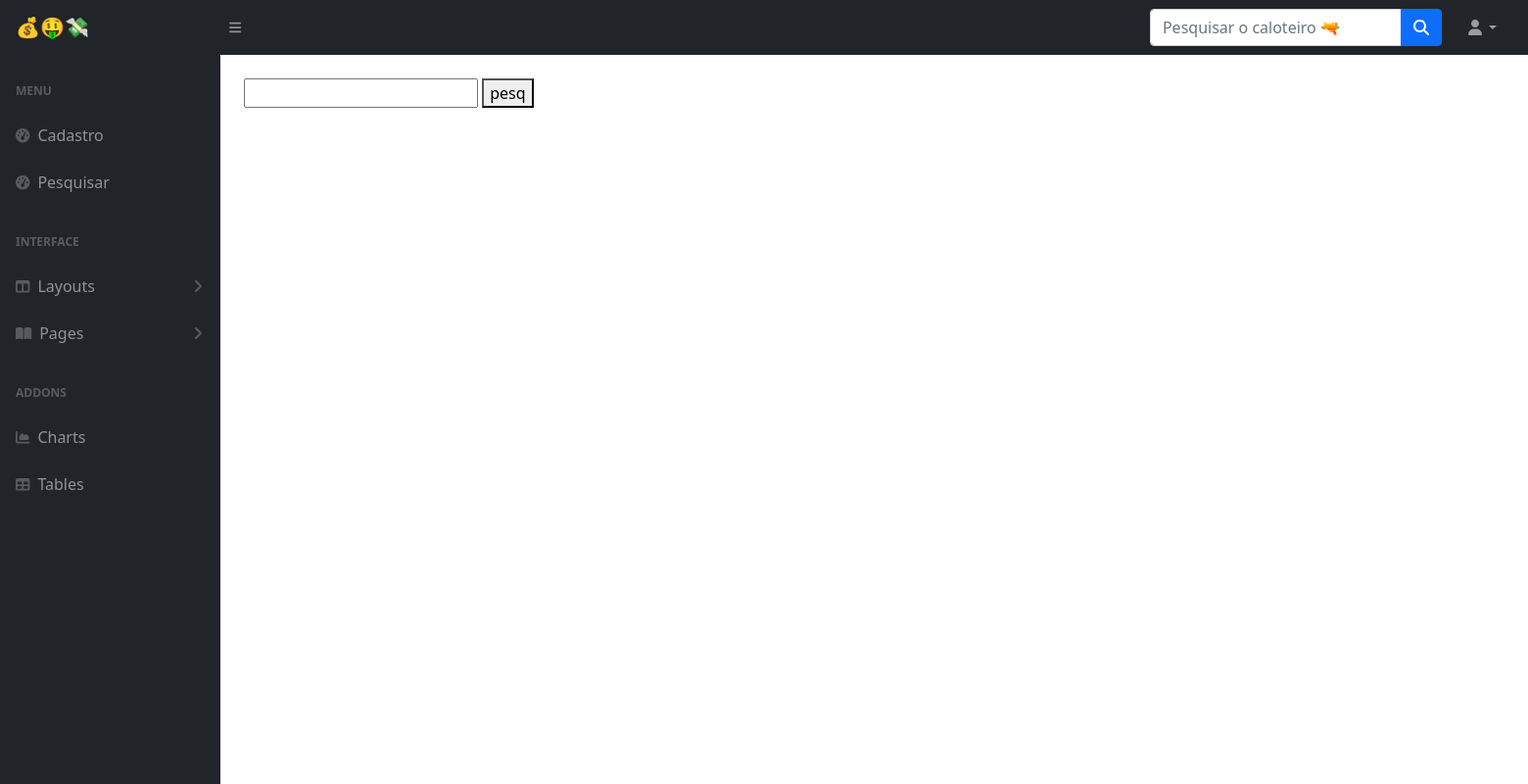
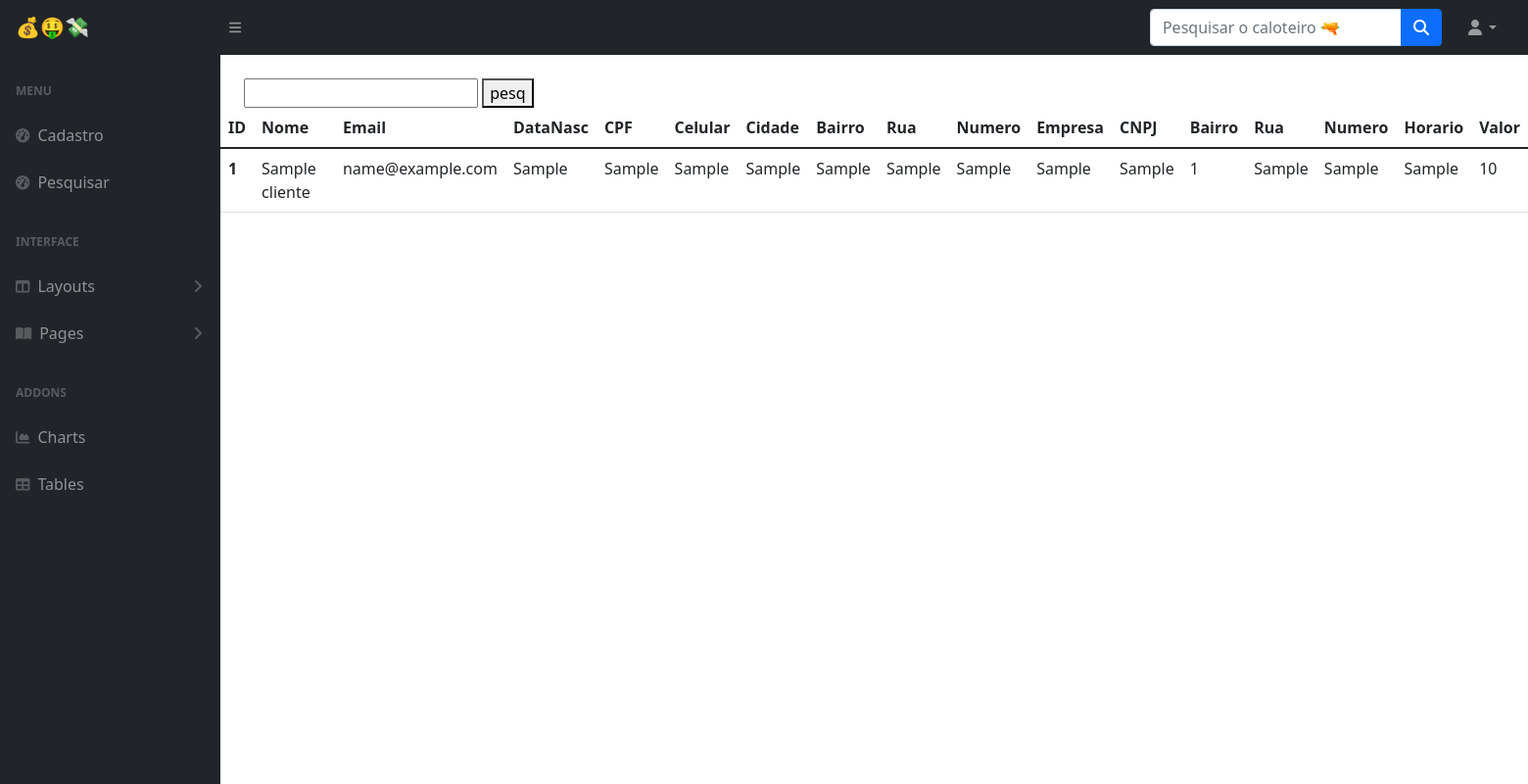
Before and after one commit to iur1dev/Estacionamento, a PHP site: page /busca.php in a window 1560 px wide. Shown: the whole page at 98% size. Run offline with PHP 8.4, Linux system fonts and the light colour scheme; tables that the repository leaves empty or names only in its code hold one stand-in row (values such as "Sample post"); some libraries are stand-ins or nearby versions.

Commit message:
tebela de clientes

```diff
--- a/busca.php
+++ b/busca.php
@@ -1,6 +1,23 @@
 <?php
 
 include("conn.php");
+
+$sql = "SELECT * FROM cliente";
+$result = mysqli_query($conn, $sql);
+
+if (isset($_POST['enviar'])) {
+
+    $busca = $_POST['busca'];
+
+
+    $sql = "SELECT * FROM cliente WHERE nome LIKE '%$busca%'";
+    $sql = "SELECT * FROM cliente WHERE cpf LIKE '%$busca%'";
+    $sql = "SELECT * FROM cliente WHERE empresa LIKE '%$busca%'";
+    $sql = "SELECT * FROM cliente WHERE cnpj LIKE '%$busca%'";
+
+
+    $result = mysqli_query($conn, $sql);
+}
 
 ?>
 
@@ -144,10 +161,62 @@ include("conn.php");
                 <div class="container-fluid px-4">
                     <br>
                     <form action="">
-                        <input type="text" name="busca" id="busca">
-                        <button type="submit">pesq</button>
+                        <input type="text" name="busca">
+                        <button type="submit" name="enviar">pesq</button>
                     </form>
                 </div>
+
+                <table class="table">
+                    <thead>
+                        <tr>
+                            <th scope="col">ID</th>
+                            <th scope="col">Nome</th>
+                            <th scope="col">Email</th>
+                            <th scope="col">DataNasc</th>
+                            <th scope="col">CPF</th>
+                            <th scope="col">Celular</th>
+                            <th scope="col">Cidade</th>
+                            <th scope="col">Bairro</th>
+                            <th scope="col">Rua</th>
+                            <th scope="col">Numero</th>
+                            <th scope="col">Empresa</th>
+                            <th scope="col">CNPJ</th>
+                            <th scope="col">Bairro</th>
+                            <th scope="col">Rua</th>
+                            <th scope="col">Numero</th>
+                            <th scope="col">Horario</th>
+                            <th scope="col">Valor</th>
+                        </tr>
+                    </thead>
+                    <tbody>
+                        <?php if (mysqli_num_rows($result) > 0) {
+                            while ($linha = mysqli_fetch_assoc($result)) {
+                        ?>
+                                <tr onclick="location.href='buscar.php?id=<?php echo $linha['id'] ?>'">
+                                    <th><?php echo $linha['id'] ?></th>
+                                    <td><?php echo $linha['nome'] ?></td>
+                                    <td><?php echo $linha['email'] ?></td>
+                                    <td><?php echo $linha['data_nasc'] ?></td>
+                                    <td><?php echo $linha['cpf'] ?></td>
+                                    <td><?php echo $linha['celular'] ?></td>
+                                    <td><?php echo $linha['cidade_cli'] ?></td>
+                                    <td><?php echo $linha['bairro_cli'] ?></td>
+                                    <td><?php echo $linha['rua_cli'] ?></td>
+                                    <td><?php echo $linha['numero_cli'] ?></td>
+                                    <td><?php echo $linha['empresa'] ?></td>
+                                    <td><?php echo $linha['cnpj'] ?></td>
+                                    <td><?php echo $linha['bairro_id'] ?></td>
+                                    <td><?php echo $linha['rua'] ?></td>
+                                    <td><?php echo $linha['numero'] ?></td>
+                                    <td><?php echo $linha['horario'] ?></td>
+                                    <td><?php echo $linha['valor'] ?></td>
+                                </tr>
+                        <?php }
+                        }
+                        mysqli_close($conn); ?>
+                    </tbody>
+                </table>
+
             </main>
         </div>
     </div>
--- a/cadastro.php
+++ b/cadastro.php
@@ -24,7 +24,7 @@ if ($_SERVER['REQUEST_METHOD'] == "POST") {
     $dia_hora = $_POST['dia_hora'];
     $valor = $_POST['valor'];
 
-    if(isset($bairro_cli)){
+    if(!empty($bairro_cli)){
         $sql = "INSERT INTO cliente(nome,email,data_nasc,cpf,celular,cidade_cli,bairro_cli,rua_cli,numero_cli,
         empresa,cnpj,bairro_id,rua,numero,horario,valor)
         VALUE ('$nome','$email','$data_nasc','$cpf','$celular','$cidade','$bairro','$rua','$numero','$empresa',
```
